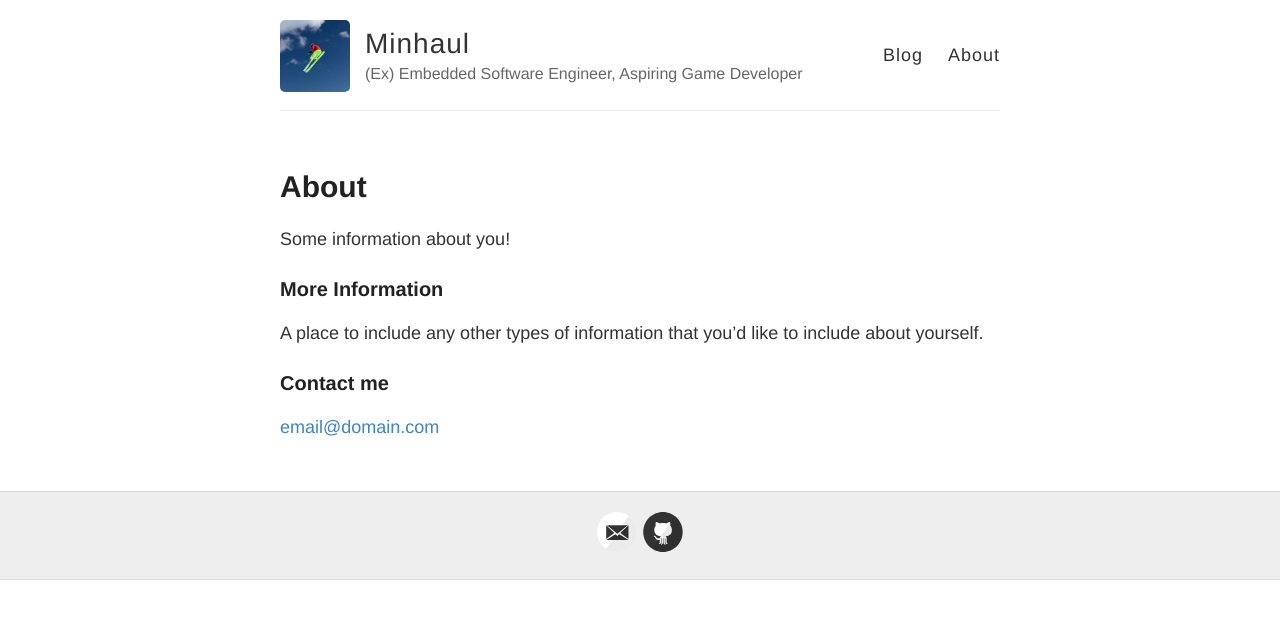
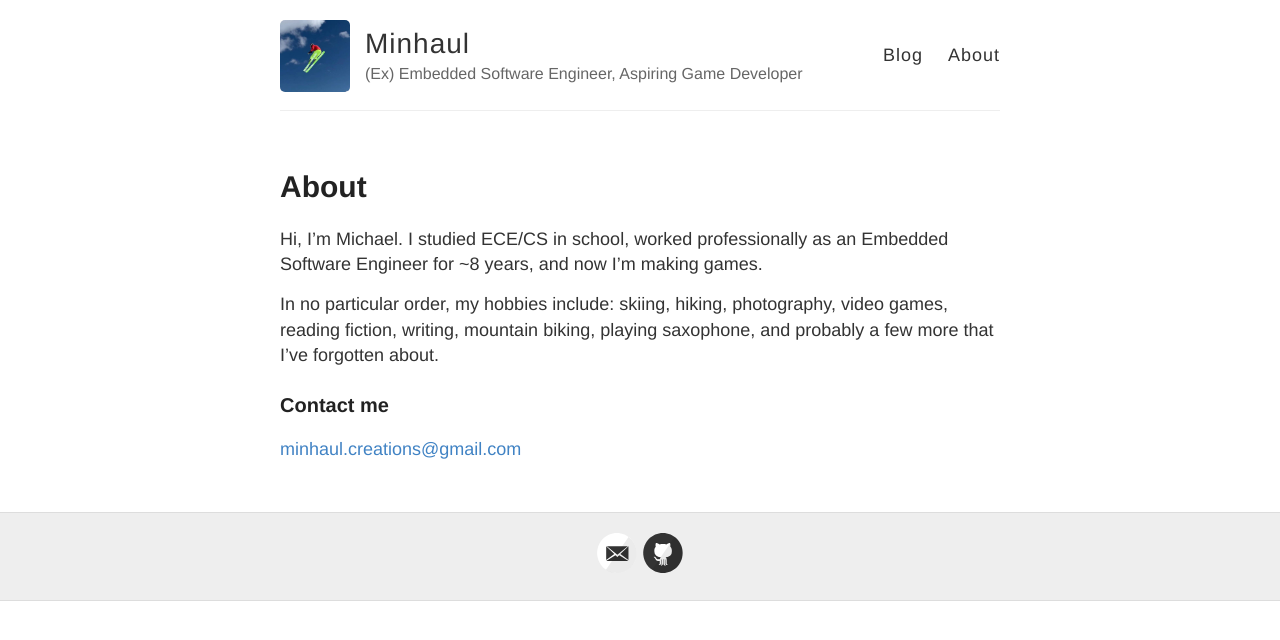
Before and after one commit to Minhaul/minhaul.github.io, a Jekyll site: the page built from about.md, in a window 1280 px wide. Shown: the top 640 px of the page. Built offline with Jekyll 4.4.1, drawn with Linux system fonts in a browser that asks for light colours.

Commit message:
update about section

```diff
--- a/about.md
+++ b/about.md
@@ -4,12 +4,10 @@ title: About
 permalink: /about/
 ---
 
-Some information about you!
+Hi, I'm Michael. I studied ECE/CS in school, worked professionally as an Embedded Software Engineer for ~8 years, and now I'm making games.
 
-### More Information
-
-A place to include any other types of information that you'd like to include about yourself.
+In no particular order, my hobbies include: skiing, hiking, photography, video games, reading fiction, writing, mountain biking, playing saxophone, and probably a few more that I've forgotten about.
 
 ### Contact me
 
-[email@domain.com](mailto:email@domain.com)
+[minhaul.creations@gmail.com](mailto:minhaul.creations@gmail.com)
```
